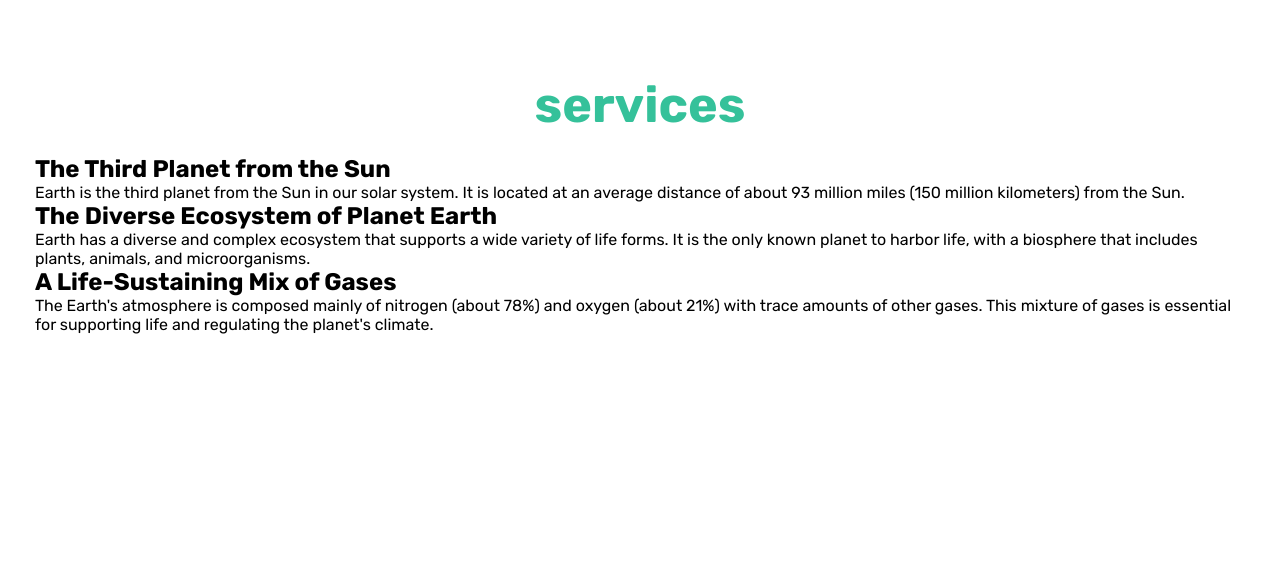
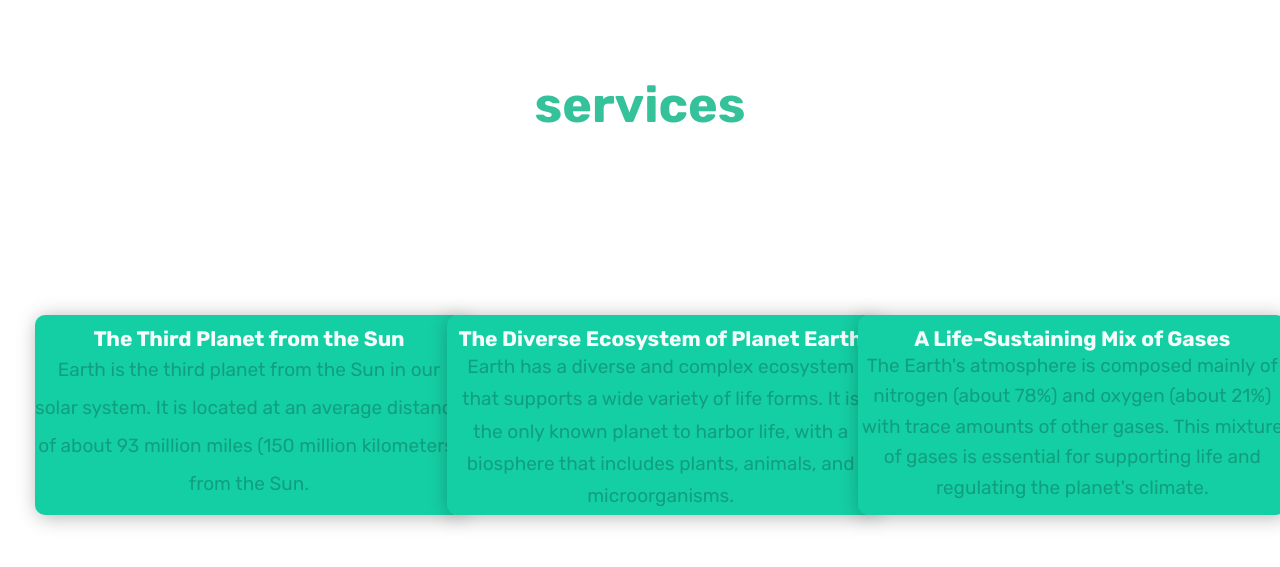
Before and after one commit to Mahmoud12309/Our-plant, a plain HTML site: page index.html in a window 1280 px wide. Shown: the part 1769-2336 px from the top of the page. Before the commit the page ends 2123 px from the top, so only its background shows below. Drawn offline with Linux system fonts and the light colour scheme.

Commit message:
Update style.css

```diff
--- a/css/style.css
+++ b/css/style.css
@@ -15,7 +15,19 @@
     -webkit-tap-highlight-color: transparent;
     scroll-behavior: smooth;
 }
+body::-webkit-scrollbar{
+	width:10px;
+}
 
+body::-webkit-scrollbar-thumb{
+	border-radius:10px;
+	background-color:var(--main-color);
+}
+
+body::-webkit-scrollbar-thumb{
+		background-color:var(--sc-color);
+
+}
 .container{
     padding: 20px 35px;
 }
@@ -344,3 +356,47 @@ width: 40%;
    }
 }
 /* end About */
+/* start services */
+.services{
+    width: 100%;
+}
+.services .container{
+    width: 100%;
+    height: 70vh;
+    display: grid;
+    grid-template-columns: repeat(auto-fill,minmax(325px,1fr));
+    gap: 25px;
+    align-items: center;
+}
+.services .container .card {
+    width: 428px;
+    height: 200px;
+    background: #15cfa4;
+    text-align: center;
+    box-shadow: 2px 2px 20px #0000004d;
+    border-radius: 10px;
+    cursor: default;
+    transition: .3s;
+}
+.services .container .card:hover {
+    transform: scale(1.03) translateY(-15px);
+}
+.services .container .card h2 {
+    font-size: 21px;
+    color: #f5fbfb;
+    margin-top: 11px;
+}
+.services .container .card p{
+    color:#0000003b;
+    font-size: 19px;
+}
+.services .container .card:first-child p{
+    line-height: 2;
+}
+.services .container .card:nth-child(2) p{
+    line-height: 1.7;
+}
+.services .container .card:last-child p{
+    line-height: 1.6;
+}
+/* end services */
```
